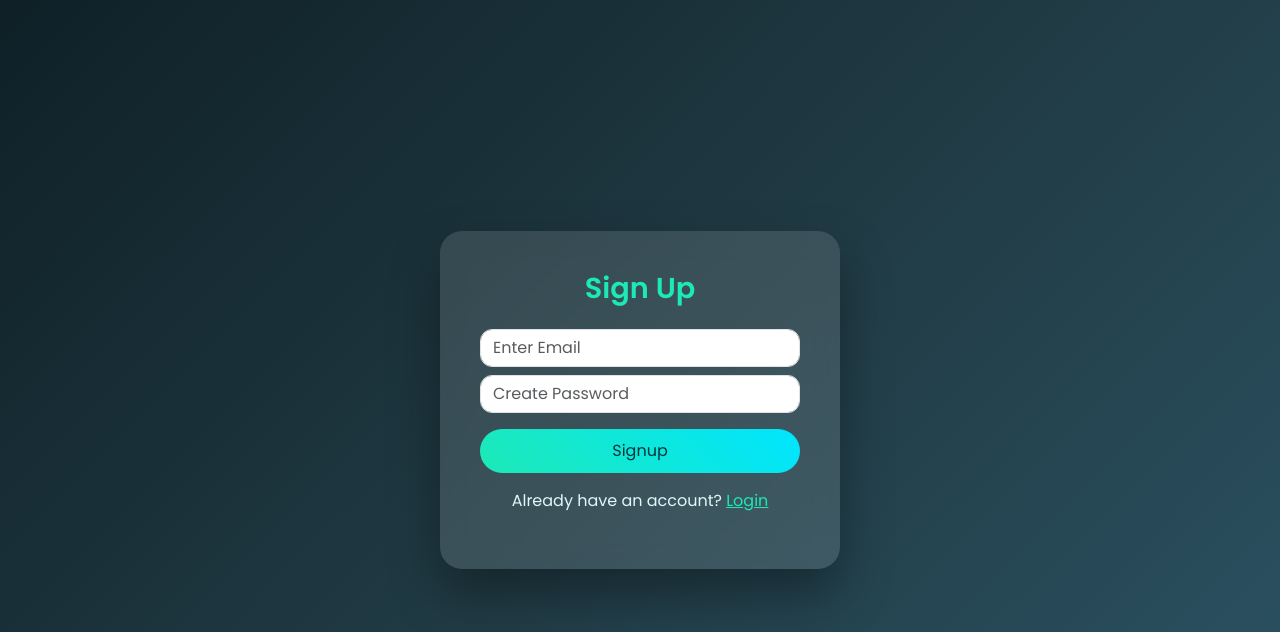
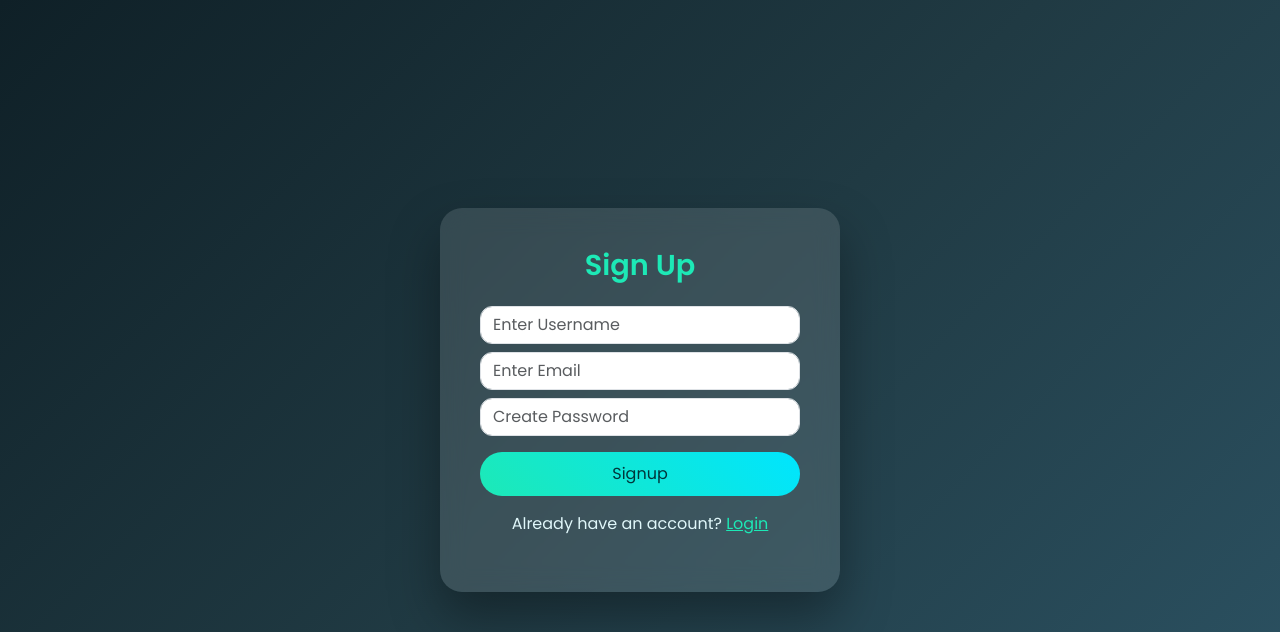
Before and after one commit to shanya-safi/Email_Spam_Detection, a Flask app: page /signup in a window 1280 px wide. Shown: the top 632 px of the page. Run offline with Flask 3, Linux system fonts and the light colour scheme; parts of the project's set-up code (start-up, migrations or seed data) failed here and were passed over.

Commit message:
Implement username validation in signup form
Added username validation to the signup form.

```diff
--- a/templates/signup.html
+++ b/templates/signup.html
@@ -69,6 +69,12 @@ input{
 
     <form method="POST" class="mt-4" onsubmit="return validateForm()">
 
+        <!-- Username -->
+        <input type="text" id="username" name="username"
+               class="form-control mb-1"
+               placeholder="Enter Username" required>
+        <div id="userError" class="text-danger mb-2" style="font-size:13px;"></div>
+
         <!-- Email -->
         <input type="email" id="email" name="email"
                class="form-control mb-1"
@@ -94,20 +100,34 @@ input{
 
 </div>
 
-<!-- JS VALIDATION -->
 <script>
 
 // allowed domains
 let allowedDomains = ["gmail.com", "yahoo.com", "outlook.com", "icloud.com"];
 
-// email regex
 let emailPattern = /^[^\s@]+@[^\s@]+\.[^\s@]+$/;
-
-// password regex
 let passwordPattern = /^(?=.*[a-z])(?=.*[A-Z])(?=.*\d)(?=.*[@$!%*?&#^]).{8,}$/;
 
 
-// 🔴 LIVE EMAIL VALIDATION
+// 🔴 USERNAME VALIDATION
+document.getElementById("username").addEventListener("input", function(){
+    let username = this;
+    let value = username.value.trim();
+    let userError = document.getElementById("userError");
+
+    username.classList.remove("is-invalid");
+    userError.innerText = "";
+
+    if(value === "") return;
+
+    if(value.length < 3){
+        username.classList.add("is-invalid");
+        userError.innerText = "Username must be at least 3 characters";
+    }
+});
+
+
+// 🔴 EMAIL VALIDATION (same)
 document.getElementById("email").addEventListener("input", function(){
 
     let email = this;
@@ -119,21 +139,18 @@ document.getElementById("email").addEventListener("input", function(){
 
     if(value === "") return;
 
-    // no spaces
     if(value.includes(" ")){
         email.classList.add("is-invalid");
         emailError.innerText = "Email should not contain spaces";
         return;
     }
 
-    // format
     if(!emailPattern.test(value)){
         email.classList.add("is-invalid");
         emailError.innerText = "Invalid email format";
         return;
     }
 
-    // no double dots
     if(value.includes("..")){
         email.classList.add("is-invalid");
         emailError.innerText = "Email cannot contain '..'";
@@ -142,7 +159,6 @@ document.getElementById("email").addEventListener("input", function(){
 
     let domain = value.split("@")[1];
 
-    // allowed domain check
     if(!allowedDomains.includes(domain)){
         email.classList.add("is-invalid");
         emailError.innerText = "Only gmail, yahoo, outlook, icloud allowed";
@@ -152,7 +168,7 @@ document.getElementById("email").addEventListener("input", function(){
 });
 
 
-// 🔴 LIVE PASSWORD CLEAR ERROR
+// 🔴 PASSWORD CLEAR ERROR
 document.getElementById("password").addEventListener("input", function(){
     this.classList.remove("is-invalid");
     document.getElementById("passError").innerText = "";
@@ -162,23 +178,33 @@ document.getElementById("password").addEventListener("input", function(){
 // 🔴 FINAL SUBMIT VALIDATION
 function validateForm() {
 
+    let username = document.getElementById("username");
     let email = document.getElementById("email");
     let password = document.getElementById("password");
 
+    let userError = document.getElementById("userError");
     let emailError = document.getElementById("emailError");
     let passError = document.getElementById("passError");
 
     let valid = true;
 
+    username.classList.remove("is-invalid");
     email.classList.remove("is-invalid");
     password.classList.remove("is-invalid");
 
+    userError.innerText = "";
     emailError.innerText = "";
     passError.innerText = "";
 
+    // username check
+    if(username.value.trim().length < 3){
+        username.classList.add("is-invalid");
+        userError.innerText = "Enter valid username";
+        valid = false;
+    }
+
     let value = email.value.trim().toLowerCase();
 
-    // email checks
     if(!emailPattern.test(value) || value.includes(" ") || value.includes("..")){
         email.classList.add("is-invalid");
         emailError.innerText = "Enter valid email";
@@ -192,7 +218,6 @@ function validateForm() {
         }
     }
 
-    // password checks
     if (!passwordPattern.test(password.value)) {
         password.classList.add("is-invalid");
         passError.innerText = "Password must include uppercase, lowercase, number & special character (min 8)";
```
